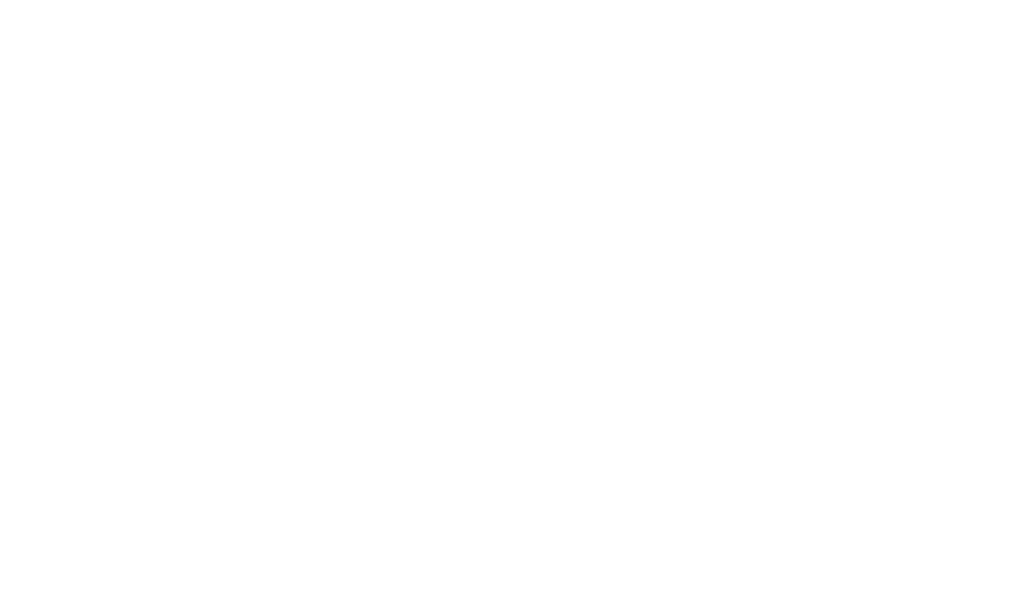
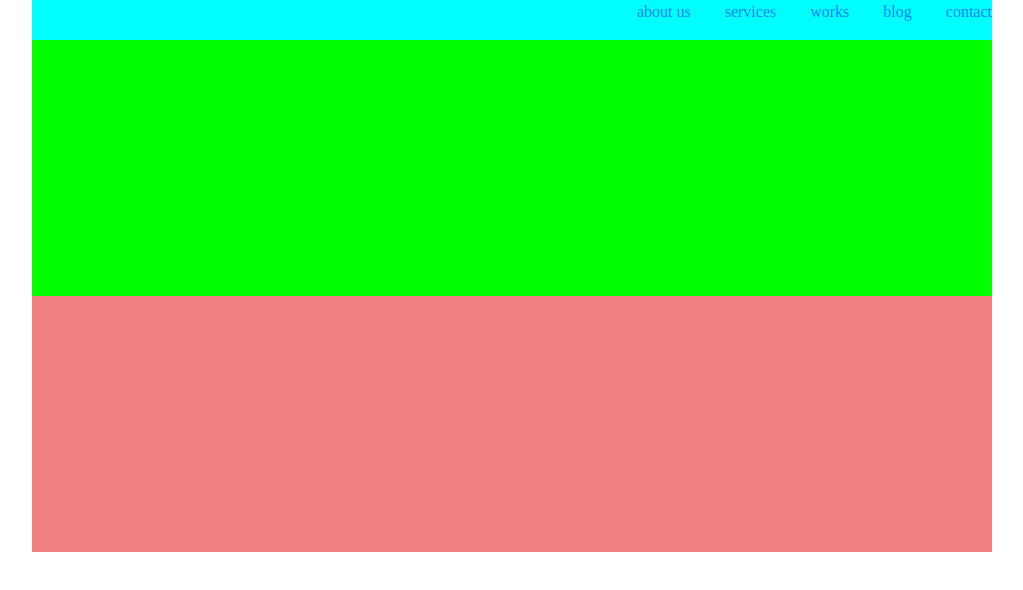
Before and after one commit to ArvydasKacinas/14.-Idomi-paskaita, a plain HTML site: page services.html in a window 1280 px wide. Shown: the whole page, without its empty margins (128-1151 px from the left). Drawn offline with nearby package versions, Linux system fonts and the light colour scheme.

Commit message:
basic frame header

```diff
--- a/services.css
+++ b/services.css
@@ -0,0 +1,43 @@
+body {
+        font-family: 'Montserrat' !important;
+        margin: 0 auto;
+}
+
+header {
+    background-color: aqua;
+    max-width: 1280px;
+}
+
+.top-container {
+    display: flex;
+    justify-content: space-between;
+    margin: auto;
+    max-width: 1280px;
+}
+
+.navigation {
+    display: inline-block;
+}
+
+.navigation ul li {
+    display: inline;
+    margin-right: 30px;
+}
+
+.navigation ul li:last-child {
+    margin-right: 0px;
+}
+
+.middle {
+    margin: auto;
+    max-width: 1280px;
+    background-color: lime;
+    padding: 10%;
+}
+
+footer {
+    margin: auto;
+    max-width: 1280px;
+    background-color: lightcoral;
+    padding: 10%;
+}
--- a/services.html
+++ b/services.html
@@ -12,9 +12,30 @@
     <title>Services</title>
 </head>
 <body>
-    <header></header>
-    <div class="middle"></div>
-    <footer></footer>
+    <header class="top-container w-75">
+        <div>
+            <img src="">
+        </div>
+        <div>
+            <nav class="navigation">
+                <ul>
+                    <li><a href="#">about us</a></li>
+                    <li><a href="services.html">services</a></li>
+                    <li><a href="#">works</a></li>
+                    <li><a href="#">blog</a></li>
+                    <li><a href="#">contact</a></li>
+                </ul>
+            </nav>
+        </div>
+    </header>
+
+
+    <div class="middle w-75">
+        <div></div>
+        <div></div>
+        <div></div>
+    </div>
+    <footer class="w-75"></footer>
 
 
 
```
